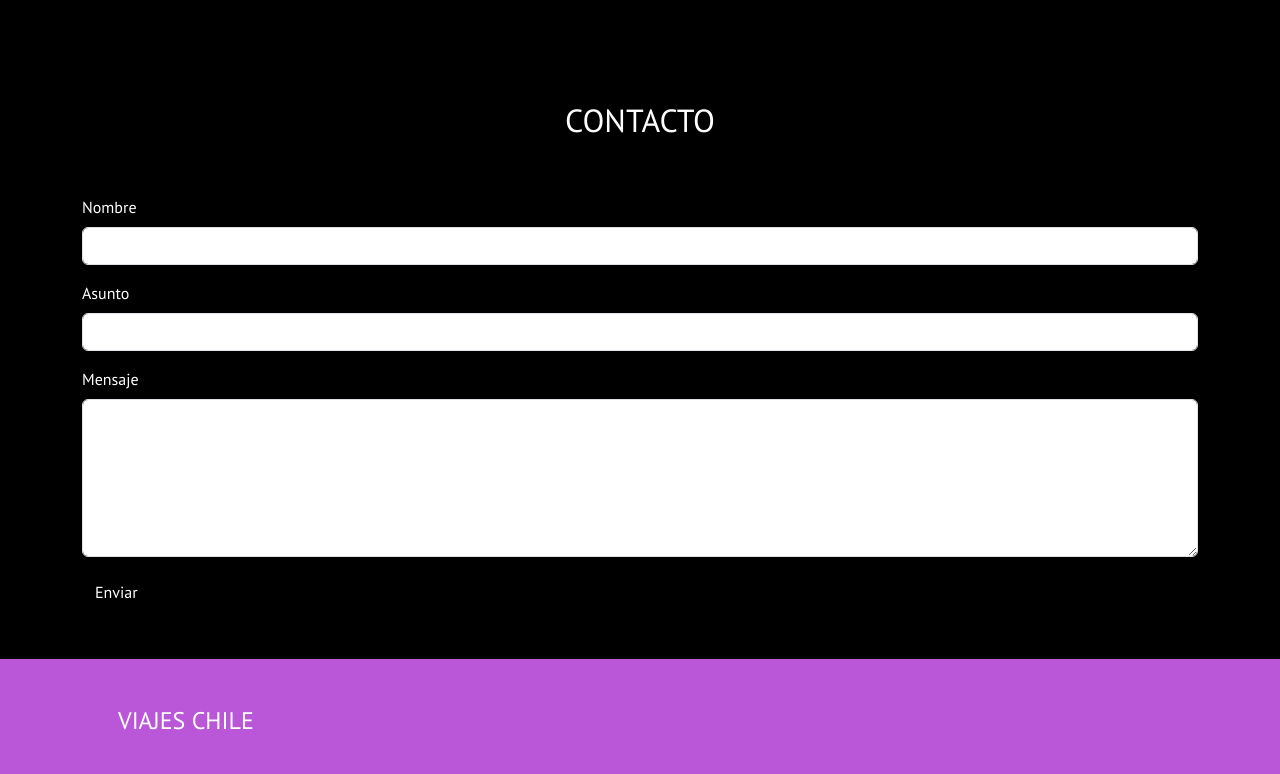
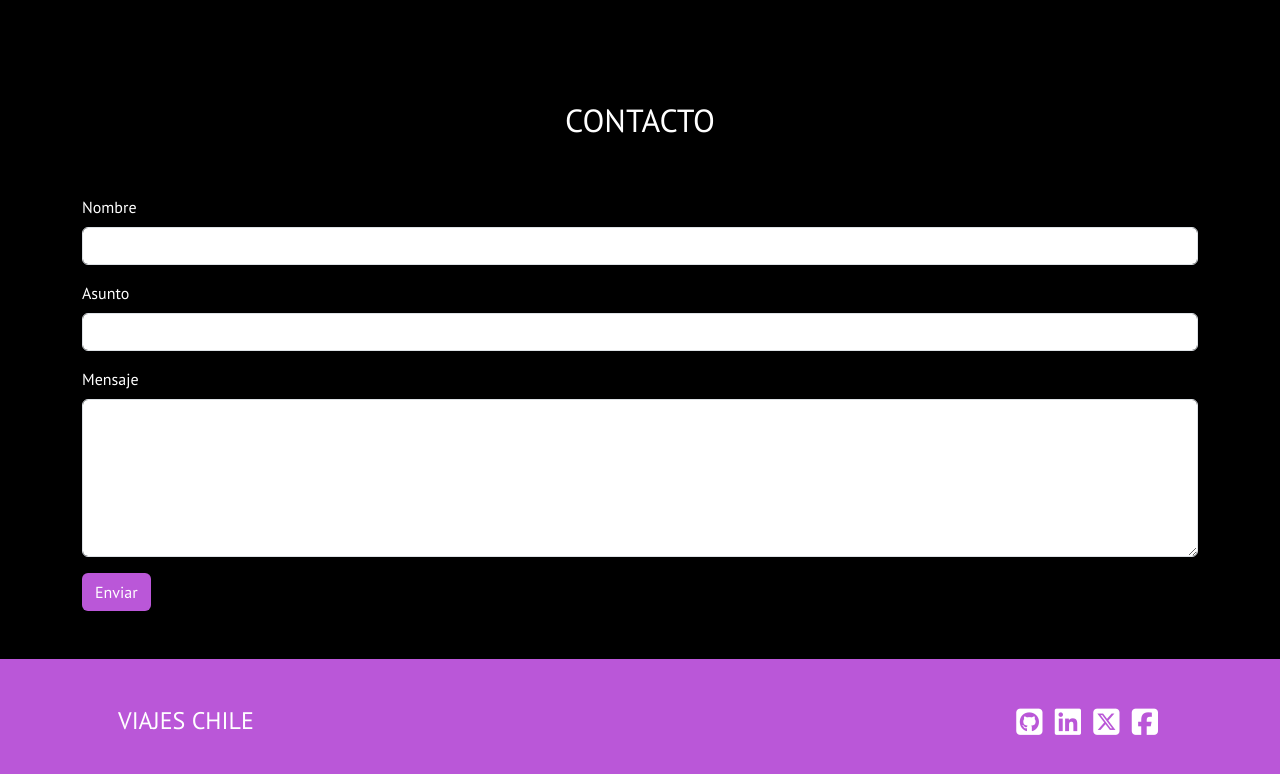
Before and after one commit to MgnaMo/viajes-chile, a plain HTML site: page index.html in a window 1280 px wide. Shown: the part 1966-2740 px from the top of the page. Drawn offline with nearby package versions, Linux system fonts and the light colour scheme.

Commit message:
agregando-js-iconosf

```diff
--- a/assets/css/style.css
+++ b/assets/css/style.css
@@ -12,6 +12,8 @@ html {
 footer {
     background-color: #ba57d8;
 }
+
+/*navbar y logo*/
 
 .navbar{
     position:absolute;
@@ -50,3 +52,9 @@ p {
 .card-img-top {
     height: 200px;
 }
+
+/*form contacto*/
+
+.btn {
+    background-color: #ba57d8;
+}
--- a/assets/js/script.js
+++ b/assets/js/script.js
@@ -0,0 +1,6 @@
+/* evento envío correo */
+$(document).ready(function(){
+    $("#enviarMensaje").click(function(){
+        alert("El mensaje fue enviado a tu correo :)")
+    })
+});
--- a/index.html
+++ b/index.html
@@ -45,7 +45,7 @@
         </nav>
         <!--hero section con carrusel-->
         <header>
-            <div id="carousel-header" class="carousel slide" data-bs-ride="carousel">
+            <div id="carouselExampleAutoplaying" class="carousel slide" data-bs-ride="carousel">
                 <div class="carousel-inner">
                 <div class="carousel-item active">
                     <img src="assets/img/carousel1.jpg" class="d-block w-100" alt="carrusel1">
@@ -171,11 +171,11 @@
                     <div class="col-6">
                         <h4 class="text-white fw-regular align-middle">VIAJES CHILE</h4>
                     </div>
-                    <div class="text-end">
-                        <a href=""></a>
-                        <a href=""></a>
-                        <a href=""></a>
-                        <a href=""></a>
+                    <div class="col-6 text-end">
+                        <a href="https://github.com/" target="_blank"><i class="fa-brands fa-square-github mx-1"></i></a>
+                        <a href="https://www.linkedin.com/" target="_blank"><i class="fa-brands fa-linkedin mx-1"></i></a>
+                        <a href="https://twitter.com/" target="_blank"><i class="fa-brands fa-square-x-twitter mx-1"></i></a>
+                        <a href="https://www.facebook.com/?locale=es_LA" target="_blank"><i class="fa-brands fa-square-facebook mx-1"></i></a>
                     </div>
                 </div>
         </div>
```
